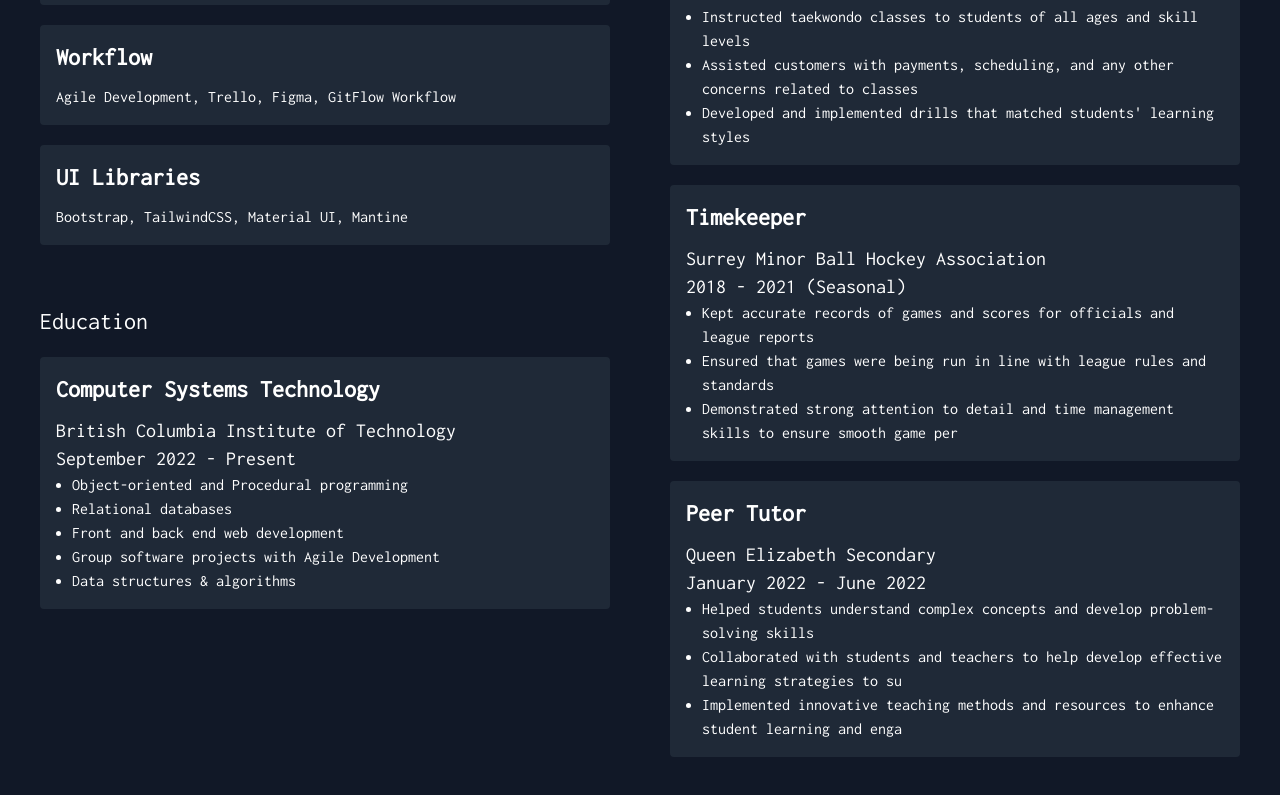
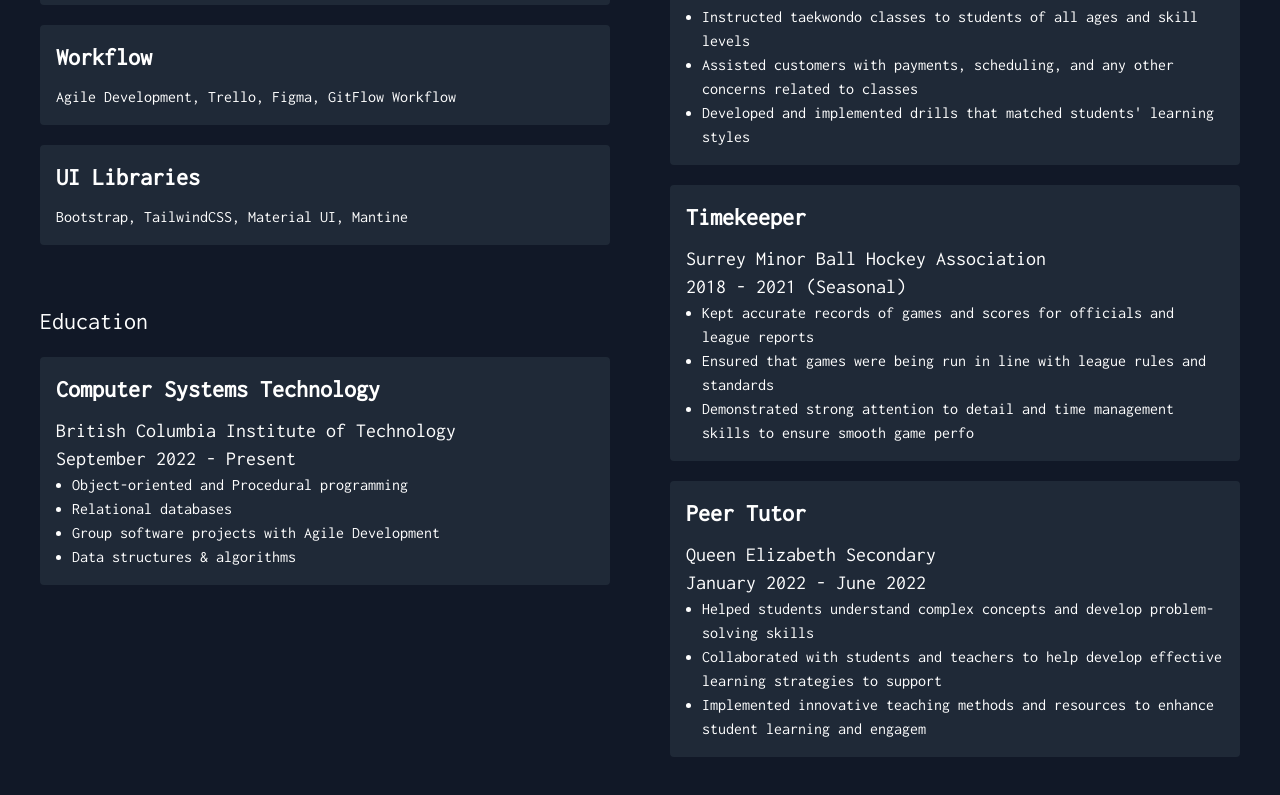
Before and after one commit to shawnbirring/webfolio, a Next.js app: page /profile in a window 1280 px wide. Shown: the part 615-1410 px from the top of the page. Built offline with nearby package versions, Linux system fonts and the light colour scheme.

Commit message:
added framer motion for animations

```diff
--- a/app/layout.tsx
+++ b/app/layout.tsx
@@ -1,6 +1,9 @@
+"use client";
 import "./globals.css";
 import Navbar from "@/components/Navbar";
 import { Inconsolata } from "next/font/google";
+import { motion } from "framer-motion";
+import { usePathname } from "next/navigation";
 
 const inconsolata = Inconsolata({
   weight: "400",
@@ -17,13 +20,22 @@ export default function RootLayout({
 }: {
   children: React.ReactNode;
 }) {
+  const path = usePathname();
   return (
     <html lang="en">
-      <body className=" bg-gray-900 text-white">
-        <main className={inconsolata.className}>
+      <body className="bg-gray-900">
+        <div className={`text-white ${inconsolata.className}`}>
           <Navbar />
-          {children}
-        </main>
+          <motion.div
+            key={path}
+            initial={{ opacity: 0, scale: 0.9 }}
+            animate={{ opacity: 1, scale: 1 }}
+            exit={{ opacity: 0, scale: 0.9 }}
+            transition={{ duration: 1 }}
+          >
+            {children}
+          </motion.div>
+        </div>
       </body>
     </html>
   );
--- a/components/Education.tsx
+++ b/components/Education.tsx
@@ -1,5 +1,6 @@
 "use client";
 import { TypeAnimation } from "react-type-animation";
+import { motion } from "framer-motion";
 
 export default function Education() {
   const education = [
@@ -10,7 +11,6 @@ export default function Education() {
       content: [
         "Object-oriented and Procedural programming",
         "Relational databases",
-        "Front and back end web development",
         "Group software projects with Agile Development",
         "Data structures & algorithms",
       ],
@@ -22,9 +22,11 @@ export default function Education() {
       <div className="flex-1 space-y-5">
         <h2 className="text-2xl">Education</h2>
         {education.map((item, index) => (
-          <div
+          <motion.div
+            whileHover={{ scale: 1.05 }}
+            transition={{ duration: 0.5 }}
             key={index}
-            className="transform rounded bg-gray-800 p-4 transition-transform duration-200 ease-in-out hover:scale-105"
+            className="transform rounded bg-gray-800 p-4"
           >
             <h2 className="mb-3 text-2xl font-semibold">{item.title}</h2>
             <h3 className="text-xl">{item.school}</h3>
@@ -40,7 +42,7 @@ export default function Education() {
                 </li>
               ))}
             </ul>
-          </div>
+          </motion.div>
         ))}
       </div>
     </div>
--- a/components/Experience.tsx
+++ b/components/Experience.tsx
@@ -1,5 +1,6 @@
 "use client";
 import { TypeAnimation } from "react-type-animation";
+import { motion } from "framer-motion";
 export default function Experience() {
   const experiences = [
     {
@@ -49,9 +50,11 @@ export default function Experience() {
       <div className="flex-1 space-y-5">
         <h2 className="text-2xl">Experience</h2>
         {experiences.map((item, index) => (
-          <div
+          <motion.div
+            whileHover={{ scale: 1.05 }}
+            transition={{ duration: 0.5 }}
             key={index}
-            className="transform rounded bg-gray-800 p-4 transition-transform duration-200 ease-in-out hover:scale-105"
+            className="transform rounded bg-gray-800 p-4"
           >
             <h2 className="mb-3 text-2xl font-semibold">{item.role}</h2>
             <h3 className="text-xl">{item.company}</h3>
@@ -67,7 +70,7 @@ export default function Experience() {
                 </li>
               ))}
             </ul>
-          </div>
+          </motion.div>
         ))}
       </div>
     </div>
--- a/components/Skills.tsx
+++ b/components/Skills.tsx
@@ -1,5 +1,6 @@
 "use client";
 import { TypeAnimation } from "react-type-animation";
+import { motion } from "framer-motion";
 export default function Skills() {
   const skills = [
     {
@@ -30,9 +31,11 @@ export default function Skills() {
       <div className="flex-1 space-y-5">
         <h2 className="text-2xl">Skills</h2>
         {skills.map((item, index) => (
-          <div
+          <motion.div
+            whileHover={{ scale: 1.05 }}
+            transition={{ duration: 0.5 }}
             key={index}
-            className="transform rounded bg-gray-800 p-4 transition-transform duration-200 ease-in-out hover:scale-105"
+            className="transform rounded bg-gray-800 p-4"
           >
             <h2 className="mb-3 text-2xl font-semibold">{item.title}</h2>
             <TypeAnimation
@@ -40,7 +43,7 @@ export default function Skills() {
               cursor={false}
               repeat={Infinity}
             />
-          </div>
+          </motion.div>
         ))}
       </div>
     </div>
--- a/package.json
+++ b/package.json
@@ -15,6 +15,7 @@
     "autoprefixer": "10.4.14",
     "eslint": "8.42.0",
     "eslint-config-next": "13.4.5",
+    "framer-motion": "^10.12.18",
     "next": "13.4.5",
     "postcss": "8.4.24",
     "react": "18.2.0",
```
